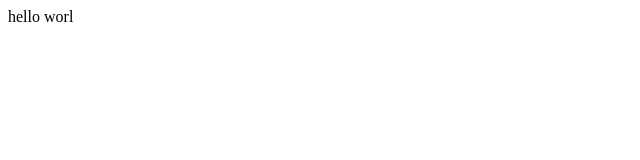
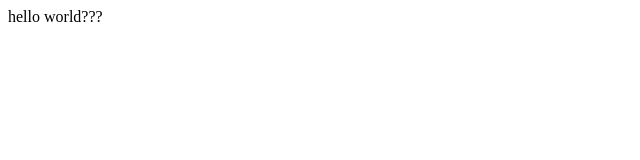
Before and after one commit to Julietnn/git-master-class, a plain HTML site: page index.html in a window 1280 px wide. Shown: the full height of the page, 0-640 px from the left. Drawn offline with Linux system fonts and the light colour scheme.

Commit message:
completed master branch

```diff
--- a/index.html
+++ b/index.html
@@ -6,7 +6,7 @@
         <meta name="viewport" content="width=device-width, initial-scale=1.0">
         <title>git</title>
         <body>
-           hello worl
+           hello world???
         </body>
     </head>
 </html>
```
